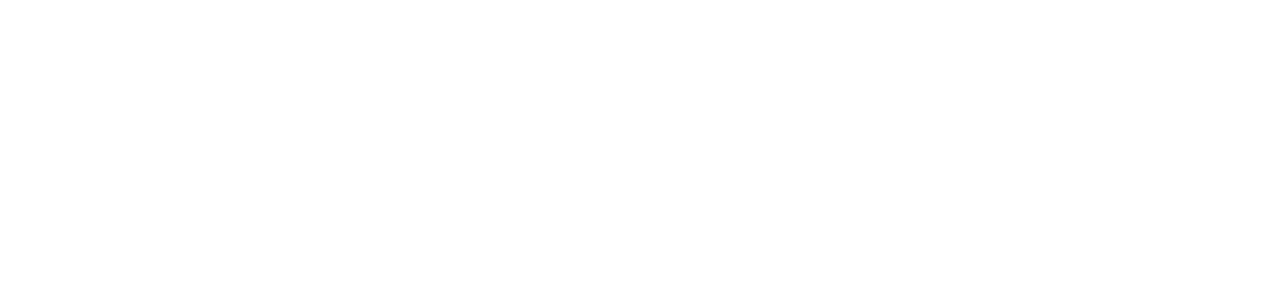
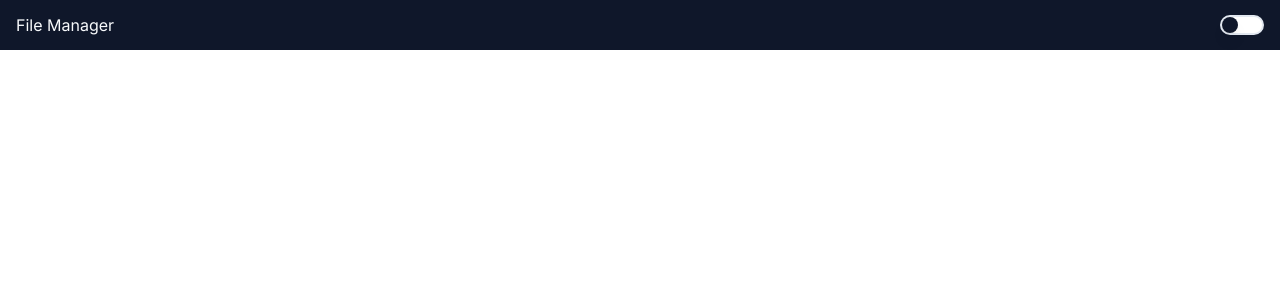
Before and after one commit to mahziyar-es/s3-file-manager, a Next.js app in the folder apps/frontend/: page / in a window 1280 px wide. Shown: the top 300 px of the page. Built offline with nearby package versions, Linux system fonts and the light colour scheme.

Commit message:
created root layout component

```diff
--- a/apps/frontend/src/app/layout.tsx
+++ b/apps/frontend/src/app/layout.tsx
@@ -1,3 +1,4 @@
+import { RootLayoutComponent } from '@/components/root-layout-component';
 import '@/styles/globals.css';
 import { Metadata } from 'next';
 import { Inter } from 'next/font/google';
@@ -21,7 +22,7 @@
   return (
     <html lang="en" className="default">
       <body className={`${inter.className} w-screen h-screen overflow-hidden`}>
-        {children}
+        <RootLayoutComponent>{children}</RootLayoutComponent>
       </body>
     </html>
   );
--- /dev/null
+++ b/apps/frontend/src/components/root-layout-component/index.ts
@@ -0,0 +1 @@
+export * from './root-layout-component';
--- /dev/null
+++ b/apps/frontend/src/components/root-layout-component/root-layout-component.tsx
@@ -0,0 +1,12 @@
+'use client';
+import { ReactNode } from 'react';
+import { RootLayoutHeader } from '@/components/root-layout-header';
+
+export const RootLayoutComponent = ({ children }: { children: ReactNode }) => {
+  return (
+    <div className="flex flex-col h-full w-full">
+      <RootLayoutHeader />
+      <div className="flex-1 overflow-hidden">{children}</div>
+    </div>
+  );
+};
```
